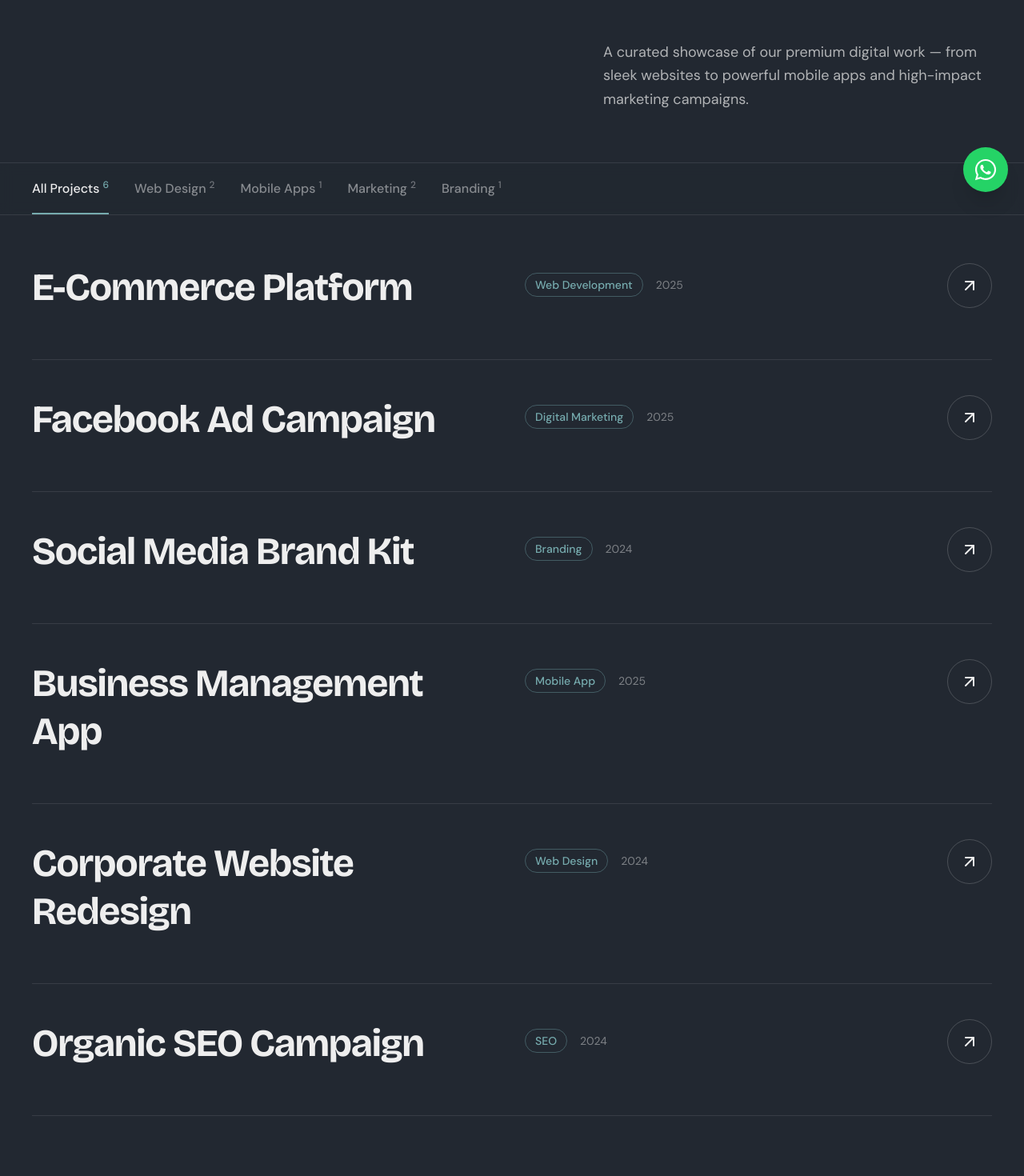
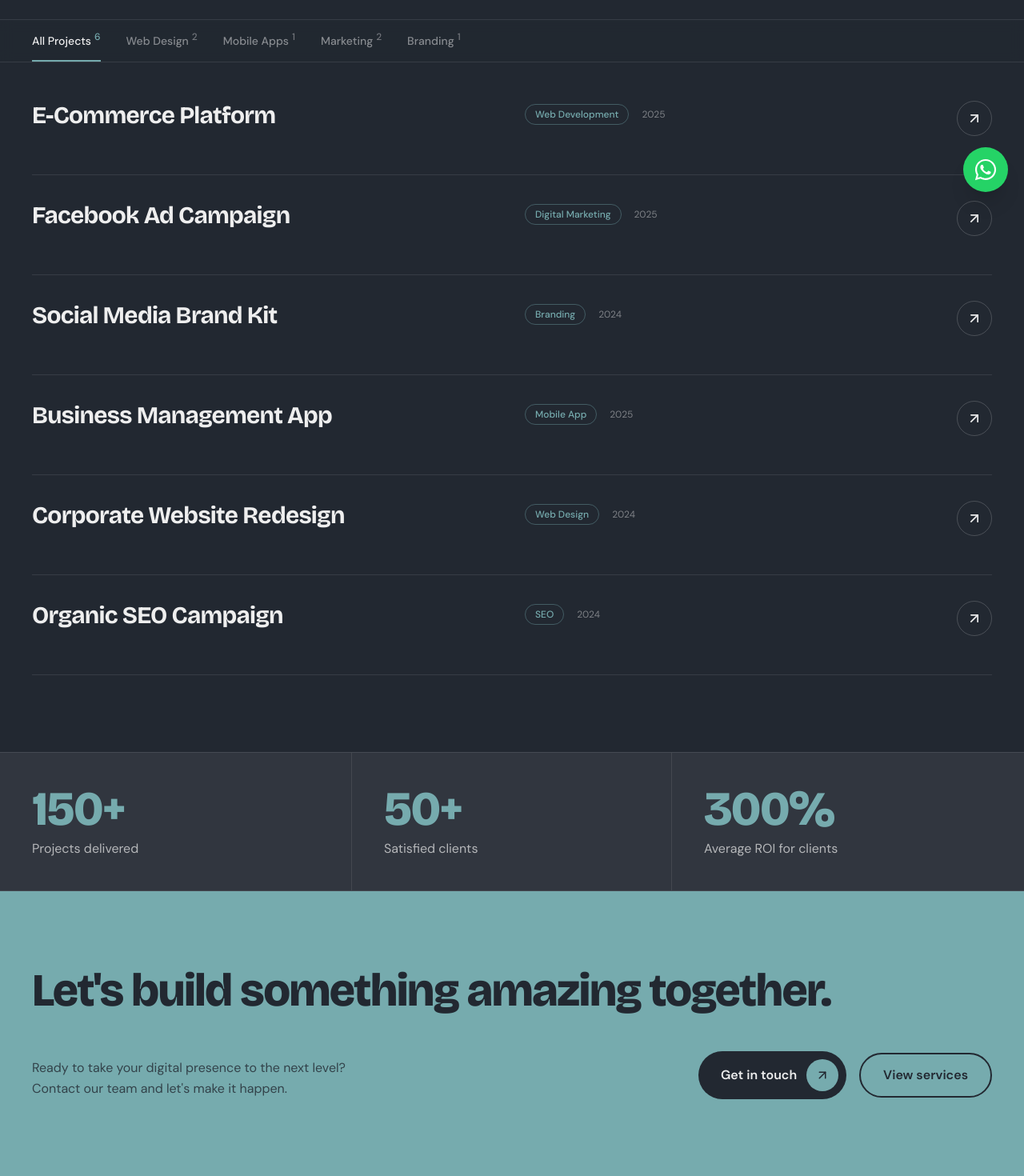
Before and after one commit to krishnendupdinesh/empire-web, a Next.js app: page /portfolio in a window 1280 px wide. Shown: the part 540-2010 px from the top of the page at 80% size. Built offline with nearby package versions, Linux system fonts and the light colour scheme.

Commit message:
portfolio updated

```diff
--- a/app/portfolio/page.tsx
+++ b/app/portfolio/page.tsx
@@ -178,7 +178,7 @@ export default function PortfolioPage() {
           <span className="text-[#EEEEEE]">Portfolio</span>
         </nav>
 
-        <h1 className="font-display mt-14 text-[clamp(3.25rem,10.5vw,9.5rem)] font-extrabold leading-[0.92] tracking-[-0.04em]">
+        <h1 className="font-display mt-10 text-[clamp(2.25rem,6.5vw,5.5rem)] font-extrabold leading-[0.92] tracking-[-0.04em]">
           <span className="line-mask block">
             <span className="line-up" style={{ animationDelay: "100ms" }}>Projects that</span>
           </span>
@@ -191,7 +191,7 @@ export default function PortfolioPage() {
         </h1>
 
         <div className="fade-in mt-12 grid gap-6 lg:grid-cols-12" style={{ animationDelay: "700ms" }}>
-          <p className="max-w-xl text-lg leading-relaxed text-[#EEEEEE]/70 lg:col-span-5 lg:col-start-8">
+          <p className="max-w-xl text-base leading-relaxed text-[#EEEEEE]/70 lg:col-span-5 lg:col-start-8">
             A curated showcase of our premium digital work — from sleek websites to powerful mobile apps and
             high-impact marketing campaigns.
           </p>
@@ -206,7 +206,7 @@ export default function PortfolioPage() {
               key={f}
               onClick={() => setActive(f)}
               aria-pressed={active === f}
-              className={`group relative shrink-0 py-5 text-base font-medium transition-colors duration-300 ${
+              className={`group relative shrink-0 py-4 text-sm font-medium transition-colors duration-300 ${
                 active === f ? "text-[#EEEEEE]" : "text-[#EEEEEE]/50 hover:text-[#EEEEEE]"
               }`}
             >
@@ -241,10 +241,10 @@ export default function PortfolioPage() {
               {/* row background wipe */}
               <span className="absolute inset-y-0 -inset-x-6 -z-0 origin-bottom scale-y-0 rounded-2xl bg-[#31363F] transition-transform duration-500 ease-out group-hover:scale-y-100 group-focus-within:scale-y-100 sm:-inset-x-10" />
 
-              <div className="relative grid items-start gap-x-8 gap-y-4 py-9 lg:grid-cols-12 lg:py-11">
+              <div className="relative grid items-start gap-x-8 gap-y-4 py-7 lg:grid-cols-12 lg:py-8">
                 {/* Title */}
                 <div className="lg:col-span-6">
-                  <h2 className="font-display text-3xl font-bold leading-tight tracking-tight transition-all duration-500 group-hover:translate-x-3 group-hover:text-[#76ABAE] group-focus-within:translate-x-3 sm:text-5xl">
+                  <h2 className="font-display text-xl font-bold leading-tight tracking-tight transition-all duration-500 group-hover:translate-x-3 group-hover:text-[#76ABAE] group-focus-within:translate-x-3 sm:text-3xl">
                     <Link href="/contact" className="outline-none after:absolute after:inset-0 after:content-['']">
                       {p.title}
                     </Link>
@@ -252,22 +252,22 @@ export default function PortfolioPage() {
                 </div>
 
                 {/* Meta */}
-                <div className="flex items-center gap-4 text-sm lg:col-span-3 lg:pt-3">
+                <div className="flex items-center gap-4 text-xs lg:col-span-3 lg:pt-1">
                   <span className="rounded-full border border-[#76ABAE]/40 px-3 py-1 font-medium text-[#76ABAE]">{p.tag}</span>
                   <span className="text-[#EEEEEE]/45">{p.year}</span>
                 </div>
 
                 {/* Arrow */}
                 <div className="hidden justify-end lg:col-span-3 lg:flex">
-                  <span className="grid h-14 w-14 place-items-center rounded-full border border-[#EEEEEE]/20 text-[#EEEEEE] transition-all duration-500 group-hover:rotate-45 group-hover:border-[#76ABAE] group-hover:bg-[#76ABAE] group-hover:text-[#222831] group-focus-within:rotate-45 group-focus-within:bg-[#76ABAE] group-focus-within:text-[#222831]">
-                    <ArrowUpRight size={24} />
+                  <span className="grid h-11 w-11 place-items-center rounded-full border border-[#EEEEEE]/20 text-[#EEEEEE] transition-all duration-500 group-hover:rotate-45 group-hover:border-[#76ABAE] group-hover:bg-[#76ABAE] group-hover:text-[#222831] group-focus-within:rotate-45 group-focus-within:bg-[#76ABAE] group-focus-within:text-[#222831]">
+                    <ArrowUpRight size={20} />
                   </span>
                 </div>
 
                 {/* Description: always visible on mobile, expands on hover on desktop */}
                 <div className="grid grid-rows-[1fr] transition-[grid-template-rows] duration-500 ease-out lg:col-span-6 lg:grid-rows-[0fr] lg:group-hover:grid-rows-[1fr] lg:group-focus-within:grid-rows-[1fr]">
                   <div className="overflow-hidden">
-                    <p className="max-w-xl text-base leading-relaxed text-[#EEEEEE]/65">{p.text}</p>
+                    <p className="max-w-xl text-sm leading-relaxed text-[#EEEEEE]/65">{p.text}</p>
                   </div>
                 </div>
 
@@ -308,7 +308,7 @@ export default function PortfolioPage() {
               />
             ))}
           </div>
-          <p className="p-4 text-sm leading-relaxed text-[#EEEEEE]/75">{hoveredProject?.overlay}</p>
+          <p className="p-4 text-xs leading-relaxed text-[#EEEEEE]/75">{hoveredProject?.overlay}</p>
         </div>
       </div>
 
@@ -316,11 +316,11 @@ export default function PortfolioPage() {
       <section className="border-y border-[#EEEEEE]/10 bg-[#31363F]">
         <div className="mx-auto grid max-w-[88rem] divide-y divide-[#EEEEEE]/10 px-6 sm:px-10 md:grid-cols-3 md:divide-x md:divide-y-0">
           {stats.map((s) => (
-            <div key={s.label} className="py-14 md:px-10 md:first:pl-0 md:last:pr-0">
-              <p className="font-display text-7xl font-extrabold tracking-tight text-[#76ABAE] sm:text-8xl">
+            <div key={s.label} className="py-10 md:px-10 md:first:pl-0 md:last:pr-0">
+              <p className="font-display text-5xl font-extrabold tracking-tight text-[#76ABAE] sm:text-6xl">
                 <CountUp end={s.end} suffix={s.suffix} />
               </p>
-              <p className="mt-3 text-lg text-[#EEEEEE]/70">{s.label}</p>
+              <p className="mt-2 text-base text-[#EEEEEE]/70">{s.label}</p>
             </div>
           ))}
         </div>
@@ -328,29 +328,29 @@ export default function PortfolioPage() {
 
       {/* ───────────── CTA ───────────── */}
       <section className="bg-[#76ABAE] text-[#222831]">
-        <div className="mx-auto max-w-[88rem] px-6 py-24 sm:px-10 lg:py-32">
-          <h2 className="font-display max-w-5xl text-[clamp(2.5rem,7vw,6.5rem)] font-extrabold leading-[0.98] tracking-[-0.03em]">
+        <div className="mx-auto max-w-[88rem] px-6 py-20 sm:px-10 lg:py-24">
+          <h2 className="font-display max-w-5xl text-[clamp(1.875rem,4.5vw,4rem)] font-extrabold leading-[0.98] tracking-[-0.03em]">
             Let&apos;s build something amazing together.
           </h2>
 
           <div className="mt-12 flex flex-wrap items-end justify-between gap-10">
-            <p className="max-w-md text-lg leading-relaxed text-[#222831]/80">
+            <p className="max-w-md text-base leading-relaxed text-[#222831]/80">
               Ready to take your digital presence to the next level? Contact our team and let&apos;s make it happen.
             </p>
 
             <div className="flex flex-wrap items-center gap-4">
               <Link
                 href="/contact"
-                className="group inline-flex items-center gap-3 rounded-full bg-[#222831] py-3 pl-8 pr-3 text-lg font-semibold text-[#EEEEEE] transition-all duration-300 hover:gap-5 hover:bg-[#31363F]"
+                className="group inline-flex items-center gap-3 rounded-full bg-[#222831] py-2.5 pl-7 pr-2.5 text-base font-semibold text-[#EEEEEE] transition-all duration-300 hover:gap-5 hover:bg-[#31363F]"
               >
                 Get in touch
-                <span className="grid h-12 w-12 place-items-center rounded-full bg-[#76ABAE] text-[#222831] transition-transform duration-500 group-hover:rotate-45">
-                  <ArrowUpRight size={22} />
+                <span className="grid h-10 w-10 place-items-center rounded-full bg-[#76ABAE] text-[#222831] transition-transform duration-500 group-hover:rotate-45">
+                  <ArrowUpRight size={18} />
                 </span>
               </Link>
               <Link
                 href="/services"
-                className="rounded-full border-2 border-[#222831] px-8 py-4 text-lg font-semibold transition-colors duration-300 hover:bg-[#222831] hover:text-[#EEEEEE]"
+                className="rounded-full border-2 border-[#222831] px-7 py-3.5 text-base font-semibold transition-colors duration-300 hover:bg-[#222831] hover:text-[#EEEEEE]"
               >
                 View services
               </Link>
```
